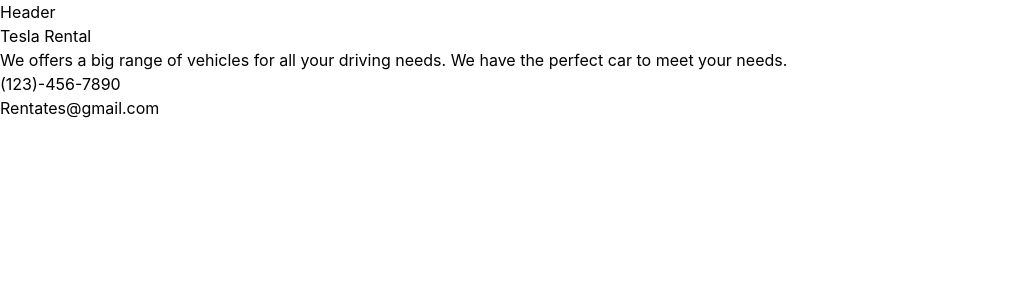
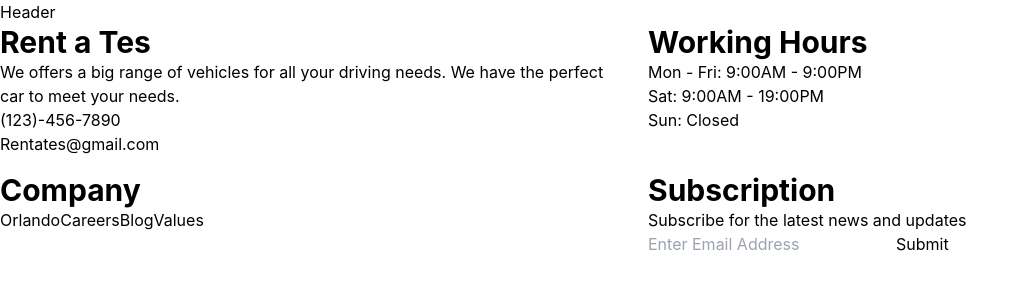
Before and after one commit to Miguel-Matos/rent-a-tes, a React (Create React App) app: page / in a window 1280 px wide. Shown: the top 300 px of the page, without its empty margins (0-1029 px from the left). Built offline with nearby package versions, Linux system fonts and the light colour scheme.

Commit message:
Footer updates

```diff
--- a/src/components/Footer.tsx
+++ b/src/components/Footer.tsx
@@ -1,14 +1,37 @@
 export default function Footer() {
   return (
-    <footer>
+    <footer className="grid grid-cols-2 gap-4">
       <div>
-        <p><span>Tesla</span> Rental</p>
-
+        <h3 className="text-3xl font-bold">Rent a Tes</h3>
         <p>We offers a big range of vehicles for all your driving needs. We have the perfect car to meet your needs.</p>
         <a href="tel:1234567890">(123)-456-7890</a>
         <br />
         <a href = "mailto: rentates@gmail.com">Rentates@gmail.com</a>
       </div>
+
+      <div>
+        <h3 className="text-3xl font-bold">Working Hours</h3>
+        <p>Mon - Fri: 9:00AM - 9:00PM</p>
+        <p>Sat: 9:00AM - 19:00PM</p>
+        <p>Sun: Closed</p>
+      </div>
+
+      <div>
+        <h3 className="text-3xl font-bold">Company</h3>
+        <a href="#home">Orlando</a>
+        <a href="#home">Careers</a>
+        <a href="#home">Blog</a>
+        <a href="#home">Values</a>
+      </div>
+
+      <div>
+        <h3 className="text-3xl font-bold">Subscription</h3>
+        <p>Subscribe for the latest news and updates</p>
+        <form>
+          <input type="email" placeholder="Enter Email Address" />
+          <button>Submit</button>
+        </form>
+      </div>
     </footer>
   )
 }
```
